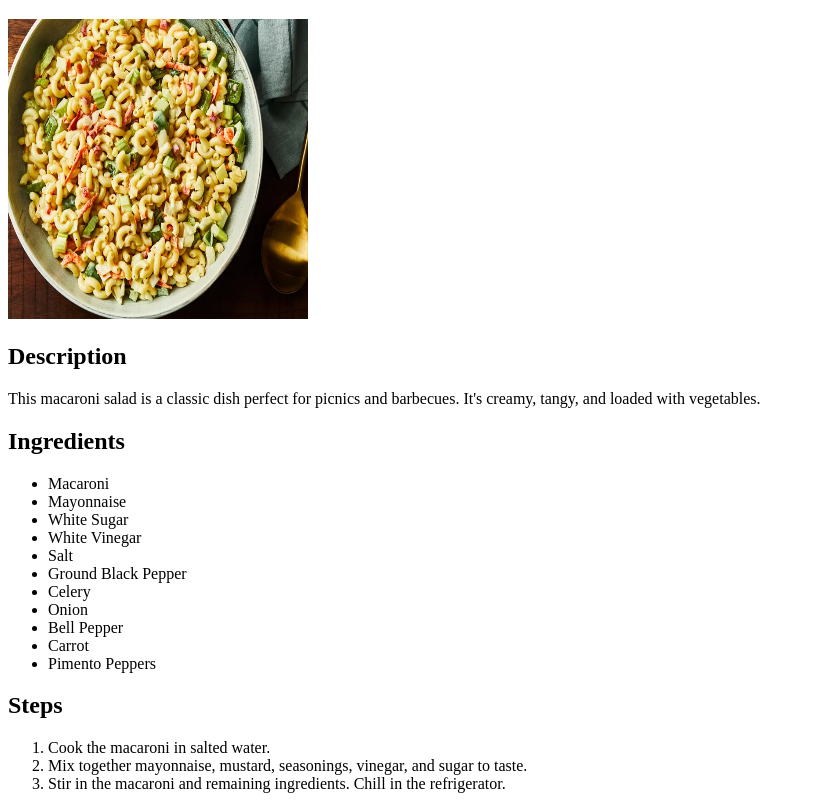
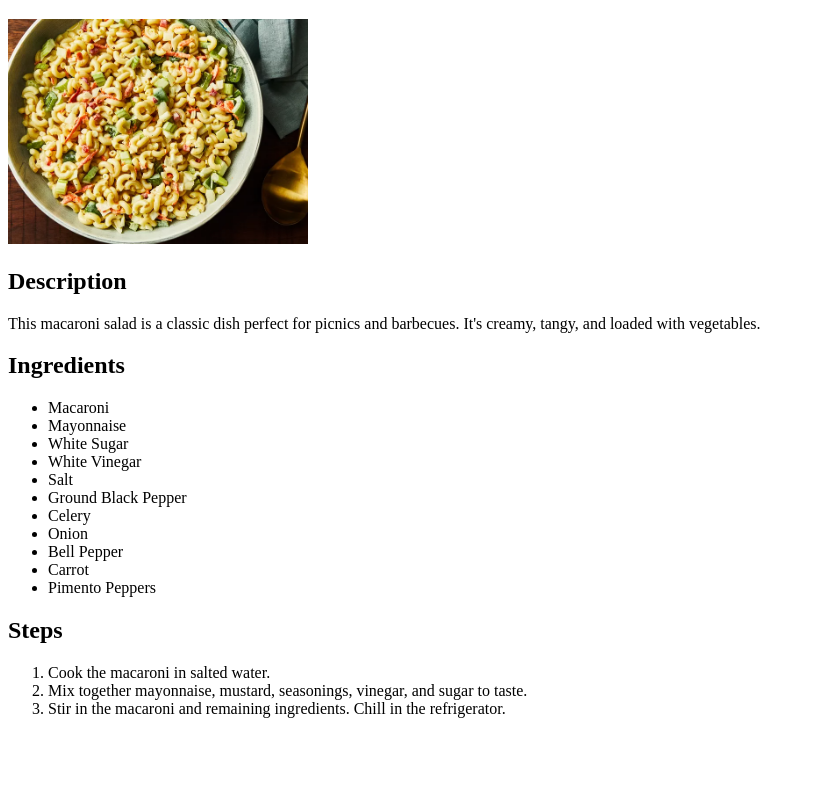
Before and after one commit to Jettan17/odin-recipes, a plain HTML site: page recipes/macaroni-salad.html in a window 1280 px wide. Shown: the part 87-896 px from the top of the page, without its empty margins (0-815 px from the left). After the commit the page ends 821 px from the top, so only its background shows below. Drawn offline with Linux system fonts and the light colour scheme.

Commit message:
style: images keep aspect ratio

```diff
--- a/recipes/macaroni-salad.html
+++ b/recipes/macaroni-salad.html
@@ -8,7 +8,7 @@
 <body>
     <a href="../index.html">Back to Home</a>
     <h1>Macaroni Salad</h1>
-    <img src="../images/macaroni-salad.jpg" alt="Macaroni Salad" height="300" width="300">
+    <img src="../images/macaroni-salad.jpg" alt="Macaroni Salad" width="300">
     <h2>Description</h2>
     <p>This macaroni salad is a classic dish perfect for picnics and barbecues. It's creamy, tangy, and loaded with vegetables.</p>
     <h2>Ingredients</h2>
```
